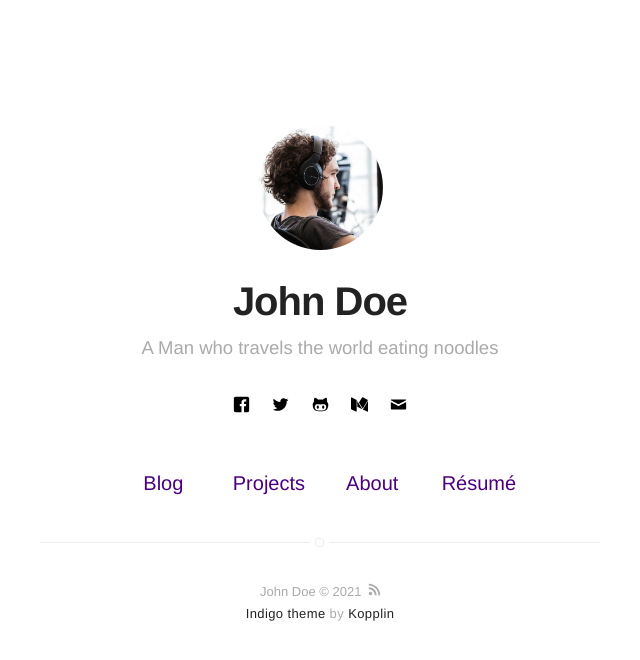
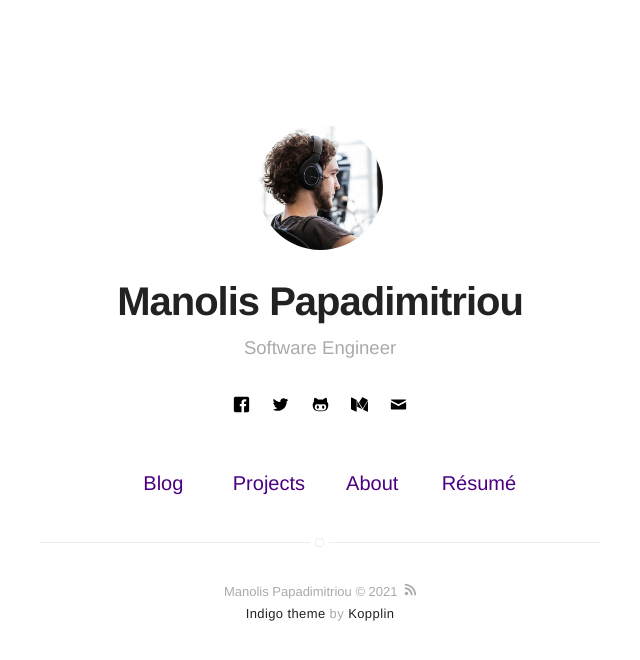
Before and after one commit to ManolisPapd/manolis-papadimitriou.com, a Jekyll site: the page built from index.html, in a window 1280 px wide. Shown: the top 660 px of the page, without its empty margins (320-960 px from the left). Built offline with Jekyll 4.4.1, drawn with Linux system fonts in a browser that asks for light colours.

Commit message:
Update profile page

```diff
--- a/_config.yml
+++ b/_config.yml
@@ -1,6 +1,6 @@
 # main text of home
-name: John Doe
-bio: A Man who travels the world eating noodles
+name: Manolis Papadimitriou
+bio: Software Engineer
 
 # twitter summary info
 description: A blog about technology and stuff related
@@ -17,7 +17,7 @@ resume-external: true
 resume-url: https://google.com/?q=my+resume
 
 url: https://sergiokopplin.github.io/indigo
-# your url: https://USERNAME.github.io
+# your url: https://manolis-papadimitriou.com/
 
 permalink: /:title/
 
```
